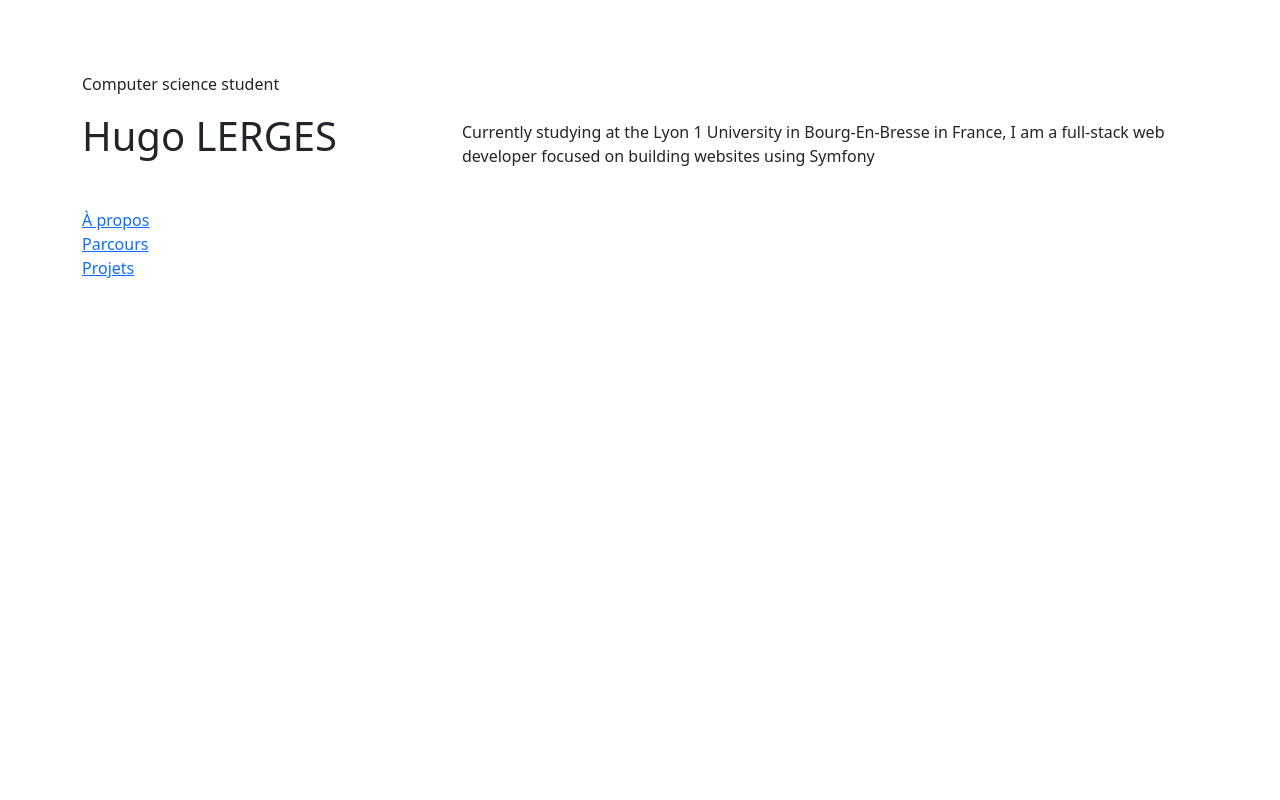
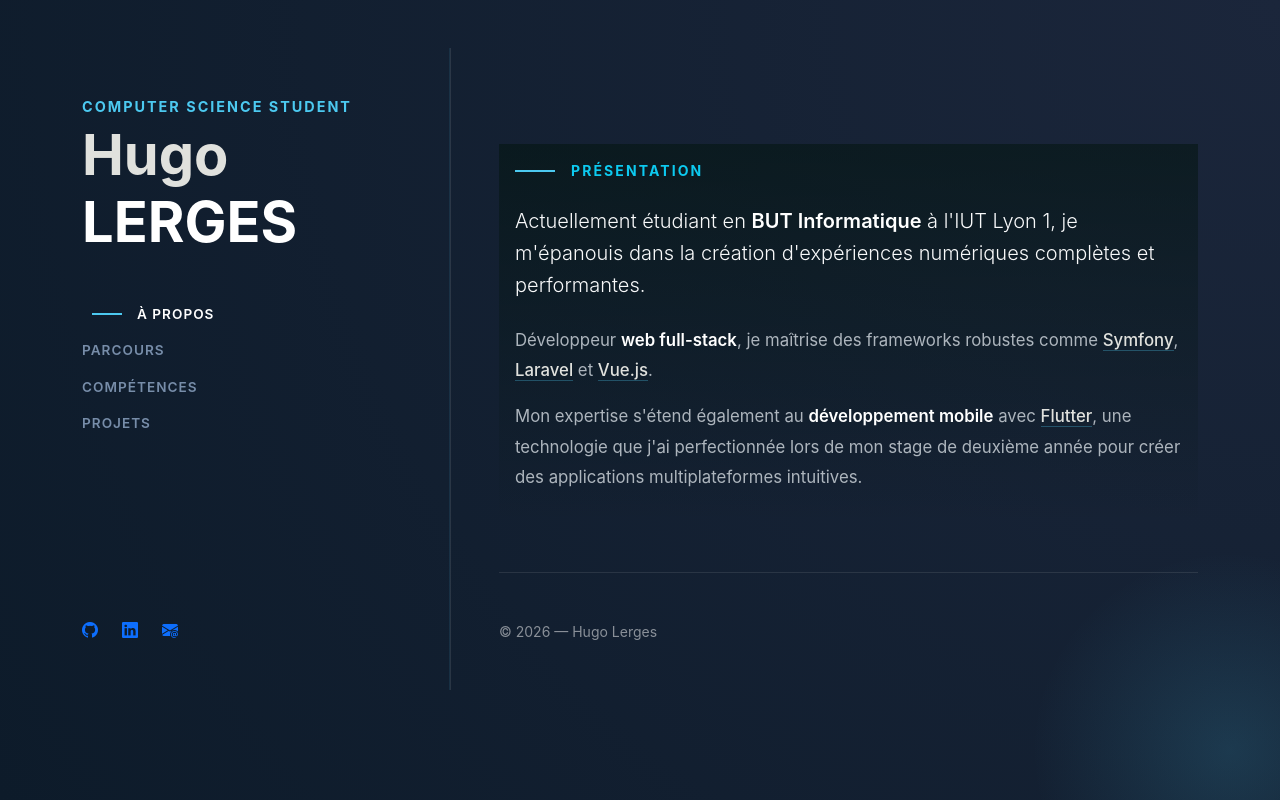
Before and after one commit to hugo-lrg/hugo-lrg.github.io, a Vue app: page / in a window 1280 px wide. Built offline with nearby package versions, Linux system fonts and the light colour scheme; the HTML template or start-up script is replaced by a standard one; a web font is replaced by a local one.

Commit message:
more style and content

```diff
--- a/package.json
+++ b/package.json
@@ -16,7 +16,9 @@
   },
   "dependencies": {
     "bootstrap": "^5.3.8",
+    "bootstrap-icons": "^1.13.1",
     "pinia": "^3.0.4",
+    "simple-icons-font": "^16.11.0",
     "vue": "^3.5.29",
     "vue-router": "^5.0.3"
   },
--- a/src/App.vue
+++ b/src/App.vue
@@ -1,26 +1,178 @@
-<script setup lang="ts"></script>
+<script setup lang="ts">
+import 'bootstrap-icons/font/bootstrap-icons.css'
+import 'simple-icons-font/font/simple-icons.css'
+</script>
+<link rel="stylesheet" href="assets/css/style.scss">
+</link>
 
 <template>
+  <div class="main-container">
+    <div class="container pt-5">
+      <div class="row gy-5">
 
-  <div class="container container-fluid mt-5">
-    <div class="row">
-      <main class="col-md-4 py-4">
-        <p>Computer science student</p>
-        <h1>Hugo LERGES</h1>
-        <nav class="nav flex-column mt-5">
-          <router-link to="/">À propos</router-link>
-          <router-link to="/parcours">Parcours</router-link>
-          <router-link to="/projets">Projets</router-link>
-        </nav>
-      </main>
+        <main class="col-lg-4 col-md-12 py-lg-5 d-flex flex-column min-vh-lg-80">
+          <div class="sticky-lg-top">
+            <p class="subtext fw-bold mb-1">COMPUTER SCIENCE STUDENT</p>
+            <h1 class="display-4 fw-bold mb-4">Hugo <span class="text-white">LERGES</span></h1>
 
-      <aside class="col-md-8 py-4 bg-white">
-        <router-view />
-      </aside>
+            <nav class="nav flex-column gap-3 mt-5 custom-nav">
+              <router-link to="/" class="nav-link-custom">À PROPOS</router-link>
+              <router-link to="/parcours" class="nav-link-custom">PARCOURS</router-link>
+              <router-link to="/competences" class="nav-link-custom">COMPÉTENCES</router-link>
+              <router-link to="/projets" class="nav-link-custom">PROJETS</router-link>
+            </nav>
+          </div>
+
+          <div class="mt-auto pt-5 social-links d-flex gap-4">
+            <a href="#" class="social-icon"><i class="bi bi-github"></i></a>
+            <a href="#" class="social-icon"><i class="bi bi-linkedin"></i></a>
+            <a href="#" class="social-icon"><i class="bi bi-envelope-at-fill"></i></a>
+          </div>
+        </main>
+
+        <aside class="col-lg-8 col-md-12 py-lg-5 ps-lg-5 position-relative border-custom-left">
+          <router-view />
+
+          <footer class="mt-5 pt-5 border-top border-secondary border-opacity-25 text-white-50 small">
+            <div class="d-flex justify-content-between align-items-center">
+              <p class="mb-0">© 2026 — Hugo Lerges</p>
+              <div class="tech-stack-mini d-flex gap-3">
+                <i class="si si-symfony" title="Symfony"></i>
+
+                <i class="si si-javascript" title="JavaScript"></i>
+
+                <i class="si si-flutter" title="Flutter"></i>
+
+                <i class="si si-laravel" title="Laravel"></i>
+              </div>
+            </div>
+          </footer>
+        </aside>
+
+      </div>
     </div>
-
-
   </div>
 </template>
 
-<style scoped></style>
+<style scoped>
+/* Le dégradé sur toute la hauteur */
+.main-container {
+  background: radial-gradient(circle at top right, #1b263b, #0d1b2a);
+  min-height: 100vh;
+  color: #e0e1dd;
+  /* Un blanc légèrement cassé pour moins fatiguer les yeux */
+  font-family: 'Inter', sans-serif;
+  /* Assure-toi d'avoir une police moderne */
+  position: relative;
+  overflow: hidden;
+  /* Pour que le cercle ne dépasse pas */
+}
+
+.main-container::after {
+  content: "";
+  position: absolute;
+  bottom: -150px;
+  right: -150px;
+  width: 400px;
+  height: 400px;
+  background: radial-gradient(circle, rgba(76, 201, 240, 0.15) 0%, transparent 70%);
+  pointer-events: none;
+  /* Ne bloque pas les clics */
+}
+
+/* Style "Turquoise" plus pro */
+.subtext {
+  color: #4cc9f0;
+  letter-spacing: 2px;
+  font-size: 0.9rem;
+}
+
+/* Navigation personnalisée */
+.custom-nav .nav-link-custom {
+  color: #778da9;
+  text-decoration: none;
+  font-weight: 600;
+  font-size: 0.85rem;
+  letter-spacing: 1px;
+  transition: all 0.3s ease;
+  display: flex;
+  align-items: center;
+}
+
+/* Effet de barre horizontale au survol */
+.nav-link-custom::before {
+  content: "";
+  width: 0;
+  height: 2px;
+  background-color: #4cc9f0;
+  margin-right: 0;
+  transition: all 0.3s ease;
+}
+
+.nav-link-custom:hover,
+.router-link-active {
+  color: #ffffff !important;
+  padding-left: 10px;
+}
+
+.router-link-active::before {
+  width: 30px;
+  margin-right: 15px;
+}
+
+/* Supprime les marges du body au niveau global (si nécessaire dans App.vue) */
+:global(body) {
+  margin: 0;
+  background-color: #0d1b2a;
+}
+
+@media (min-width: 992px) {
+
+  /* S'applique uniquement sur Desktop */
+  aside {
+    border-left: 1px solid rgba(255, 255, 255, 0.1);
+    /* Ligne très fine et subtile */
+    /* Optionnel : ajoutez un léger halo pour un effet néon */
+    box-shadow: -1px 0 0 rgba(76, 201, 240, 0.1);
+  }
+}
+
+/* Sur mobile, on peut enlever la bordure ou la mettre en haut */
+@media (max-width: 991px) {
+  aside {
+    border-top: 1px solid rgba(255, 255, 255, 0.1);
+    margin-top: 2rem;
+    padding-top: 3rem;
+  }
+}
+
+.tech-stack-mini i {
+  font-size: 1.2rem;
+  color: #778da9;
+  /* Gris bleuté par défaut pour rester discret */
+  transition: all 0.3s ease;
+  cursor: pointer;
+}
+
+/* Couleurs officielles au survol */
+.si-symfony:hover {
+  color: #ffffff !important;
+}
+
+.si-javascript:hover {
+  color: #f7df1e !important;
+}
+
+.si-flutter:hover {
+  color: #02569b !important;
+}
+
+.si-laravel:hover {
+  color: #ff2d20 !important;
+}
+
+/* Petit effet de mouvement */
+.tech-stack-mini i:hover {
+  transform: translateY(-3px);
+}
+</style>
--- a/src/router/index.ts
+++ b/src/router/index.ts
@@ -2,6 +2,7 @@ import { createRouter, createWebHistory } from 'vue-router'
 import AboutView from '../views/AboutView.vue'
 import ExperienceView from '../views/ExperienceView.vue'
 import ProjectsView from '../views/ProjectsView.vue'
+import SkillsView from '@/views/SkillsView.vue'
 
 const router = createRouter({
   history: createWebHistory(import.meta.env.BASE_URL),
@@ -17,6 +18,11 @@ const router = createRouter({
       component: ExperienceView
     },
     {
+      path: '/competences',
+      name: 'skills',
+      component: SkillsView
+    },
+    {
       path: '/projets',
       name: 'projects',
       component: ProjectsView
--- a/src/views/AboutView.vue
+++ b/src/views/AboutView.vue
@@ -1,6 +1,86 @@
 <template>
-    <section class="mt-5">
-        Currently studying at the Lyon 1 University in Bourg-En-Bresse in France,
-        I am a full-stack web developer focused on building websites using Symfony
+    <section class="about-section mt-lg-5 p-3">
+        <div class="d-flex align-items-center mb-4">
+            <div class="line me-3"></div>
+            <span class="text-uppercase tracking-wider small fw-bold text-info">Présentation</span>
+        </div>
+
+        <p class="lead-text mb-4">
+            Actuellement étudiant en <strong>BUT Informatique</strong> à l'IUT Lyon 1,
+            je m'épanouis dans la création d'expériences numériques complètes et performantes.
+        </p>
+
+        <div class="description-text">
+            <p>
+                Développeur <strong>web full-stack</strong>, je maîtrise des frameworks robustes comme
+                <span class="tech-tag">Symfony</span>, <span class="tech-tag">Laravel</span> et
+                <span class="tech-tag">Vue.js</span>.
+            </p>
+            <p>
+                Mon expertise s'étend également au <strong>développement mobile</strong> avec
+                <span class="tech-tag">Flutter</span>, une technologie que j'ai perfectionnée
+                lors de mon stage de deuxième année pour créer des applications multiplateformes intuitives.
+            </p>
+        </div>
     </section>
 </template>
+
+<style scoped>
+/* L'accroche avec la ligne bleue */
+.line {
+    width: 40px;
+    height: 2px;
+    background-color: #4cc9f0;
+}
+
+.tracking-wider {
+    letter-spacing: 0.15em;
+}
+
+/* Texte principal plus grand et plus clair */
+.lead-text {
+    font-size: 1.25rem;
+    color: #f8f9fa;
+    line-height: 1.6;
+    font-weight: 300;
+}
+
+/* Texte secondaire avec une opacité maîtrisée */
+.description-text {
+    font-size: 1.05rem;
+    color: #adb5bd;
+    /* Un gris plus lisible que white-50 */
+    line-height: 1.8;
+}
+
+/* Mise en avant subtile des technologies */
+.tech-tag {
+    color: #e0e1dd;
+    font-weight: 500;
+    border-bottom: 1px solid rgba(76, 201, 240, 0.3);
+}
+
+strong {
+    color: #ffffff;
+    font-weight: 600;
+}
+
+/* Animation d'entrée simple */
+.about-section {
+    animation: fadeIn 0.8s ease-out;
+    background: linear-gradient(rgba(0, 19, 11, 0.5), rgba(0, 37, 85, 0));
+
+}
+
+@keyframes fadeIn {
+    from {
+        opacity: 0;
+        transform: translateY(10px);
+    }
+
+    to {
+        opacity: 1;
+        transform: translateY(0);
+    }
+}
+</style>
--- /dev/null
+++ b/src/views/SkillsView.vue
@@ -0,0 +1,2 @@
+<template>
+</template>
```
Also changed, not shown: 1 other file (tests, documents, lock files or other folders).
